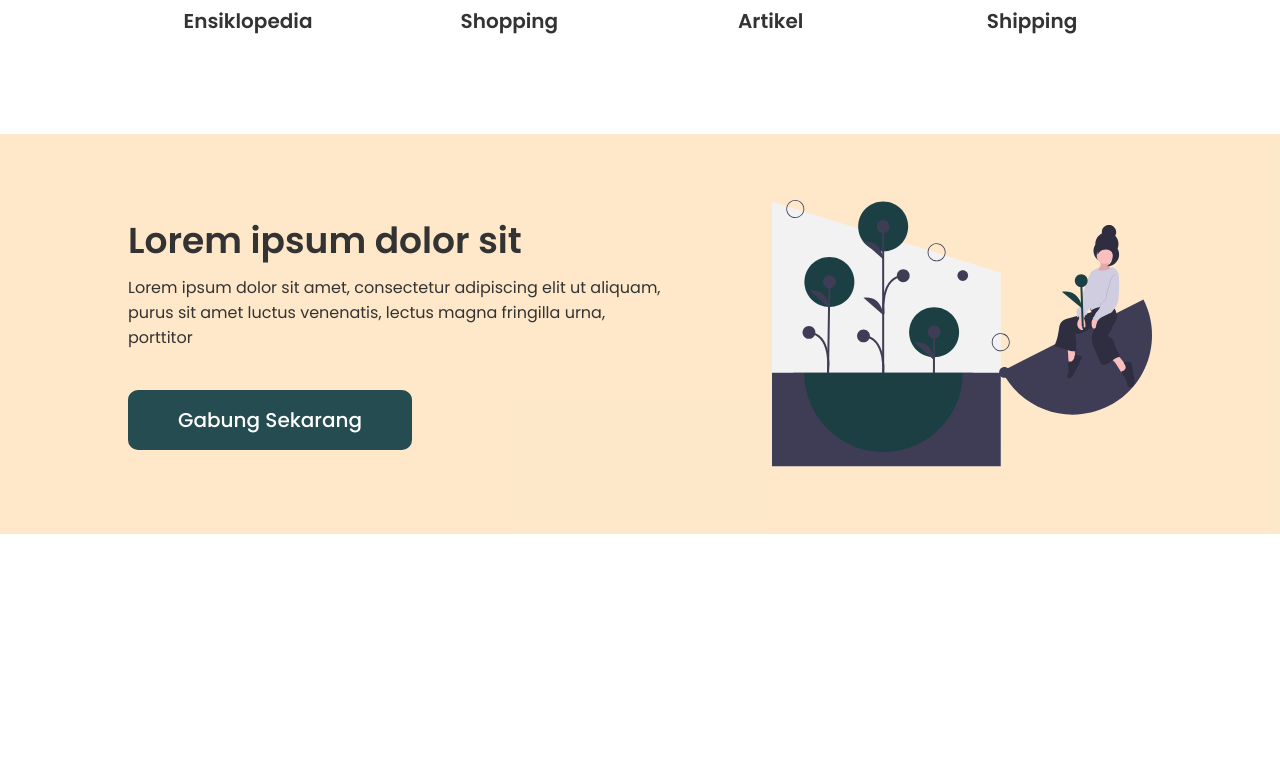
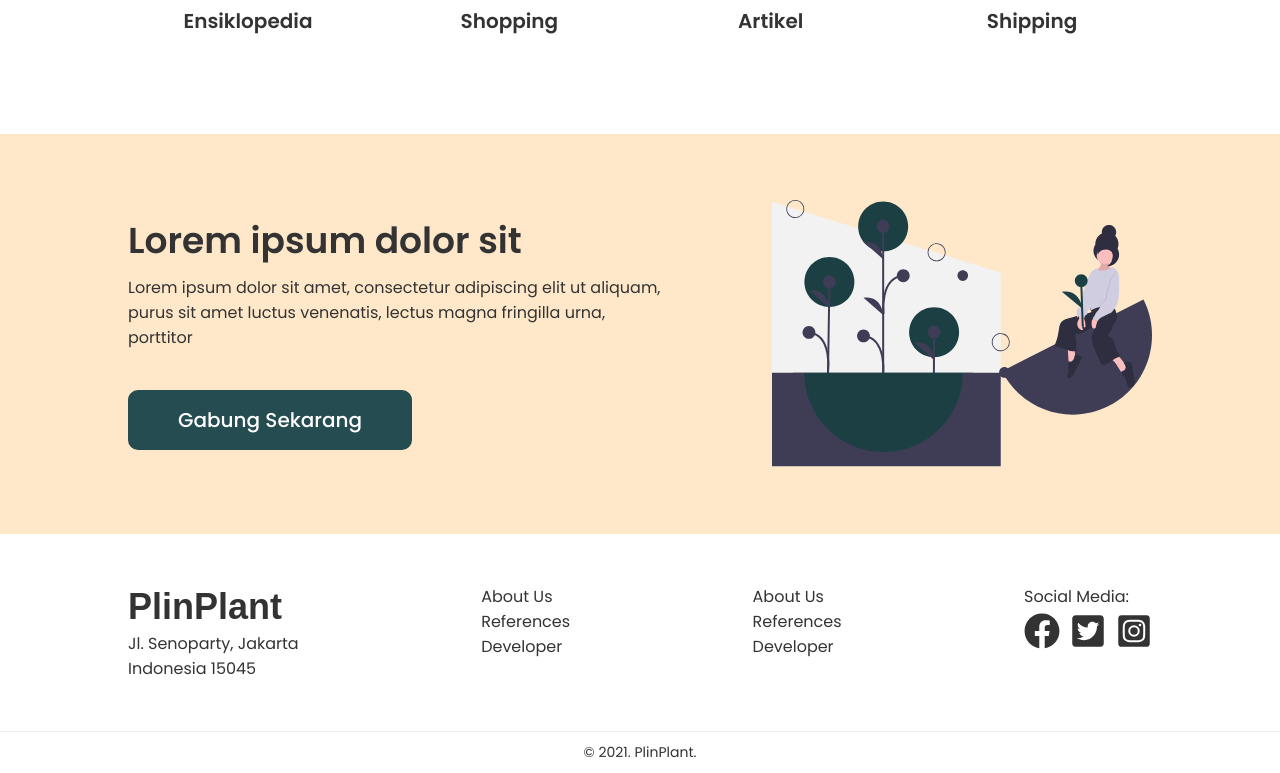
Before and after one commit to hanendyo/plinplant-clone, a React (Create React App) app: page / in a window 1280 px wide. Shown: the part 10020-10793 px from the top of the page. Before the commit the page ends 10554 px from the top, so only its background shows below. Built offline with nearby package versions, Linux system fonts and the light colour scheme; the HTML template or start-up script is replaced by a standard one; a web font is replaced by a local one.

Commit message:
done: landing page

```diff
--- a/src/App.js
+++ b/src/App.js
@@ -1,17 +1,14 @@
 import React from 'react';
 import LandingPage from './fajariadi/pages/LandingPage';
-// import Navbar from './master/components/Navbar/Navbar';
-// import Footer from './master/components/Footer/Footer';
-import NavbarLandingPage from './master/components/Navbar/NavbarLandingPage';
+import { BrowserRouter as Router, Switch, Route } from 'react-router-dom';
 
 const App = () => {
   return (
-    <div>
-      <NavbarLandingPage />
-      <LandingPage />
-      {/* <Navbar /> */}
-      {/* <Footer /> */}
-    </div>
+    <Router>
+      <Switch>
+        <Route exact path='/' component={LandingPage} />
+      </Switch>
+    </Router>
   );
 };
 
--- a/src/fajariadi/components/Main/components/CallToAction/CallToAction.elemen.js
+++ b/src/fajariadi/components/Main/components/CallToAction/CallToAction.elemen.js
@@ -3,6 +3,7 @@
 
 export const SectionCTA = styled.section`
   background-color: ${colors.yellowTransparent};
+  margin-bottom: 50px;
 `;
 
 export const Container = styled(StyledContainer)`
--- a/src/fajariadi/pages/LandingPage.js
+++ b/src/fajariadi/pages/LandingPage.js
@@ -1,12 +1,16 @@
 import React from 'react';
 import Header from '../components/Header/Header';
 import Main from '../components/Main/Main';
+import NavbarLandingPage from '../../master/components/Navbar/NavbarLandingPage';
+import Footer from '../../master/components/Footer/Footer';
 
 const LandingPage = () => {
   return (
     <>
+      <NavbarLandingPage />
       <Header />
       <Main />
+      <Footer />
     </>
   );
 };
```
